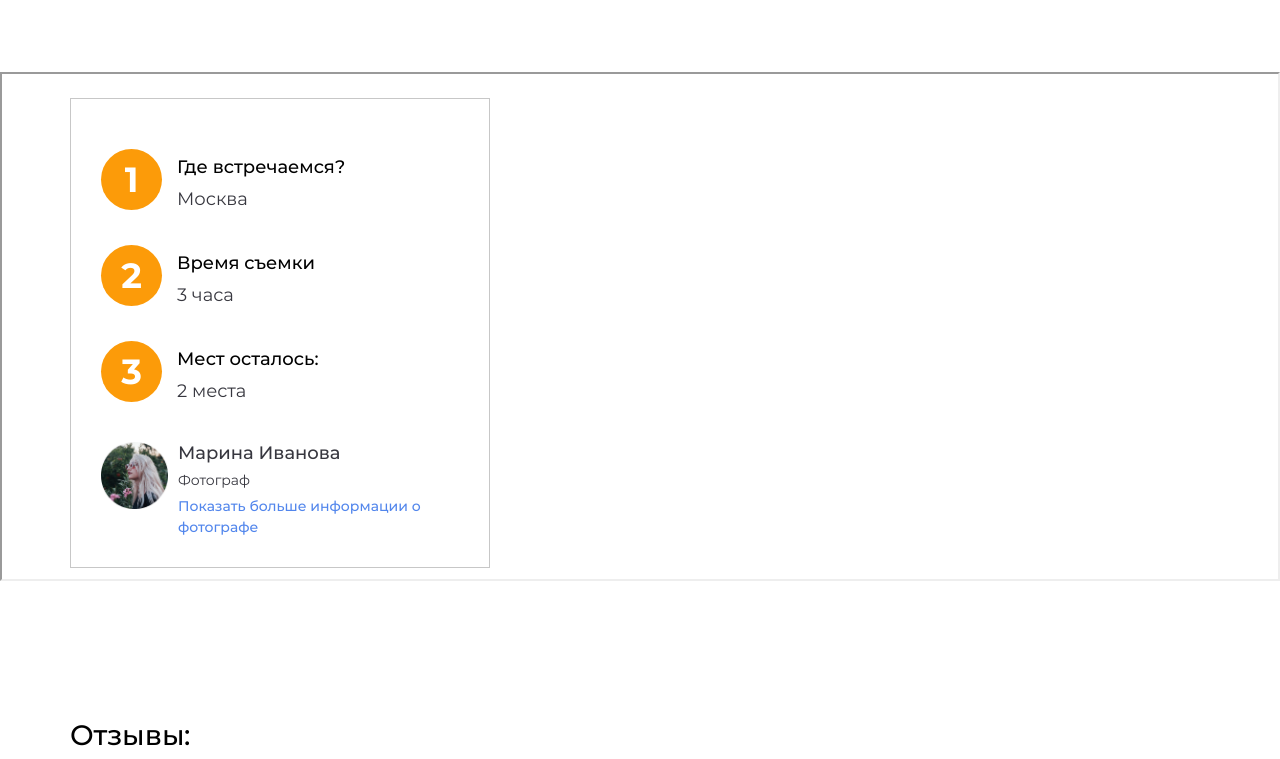
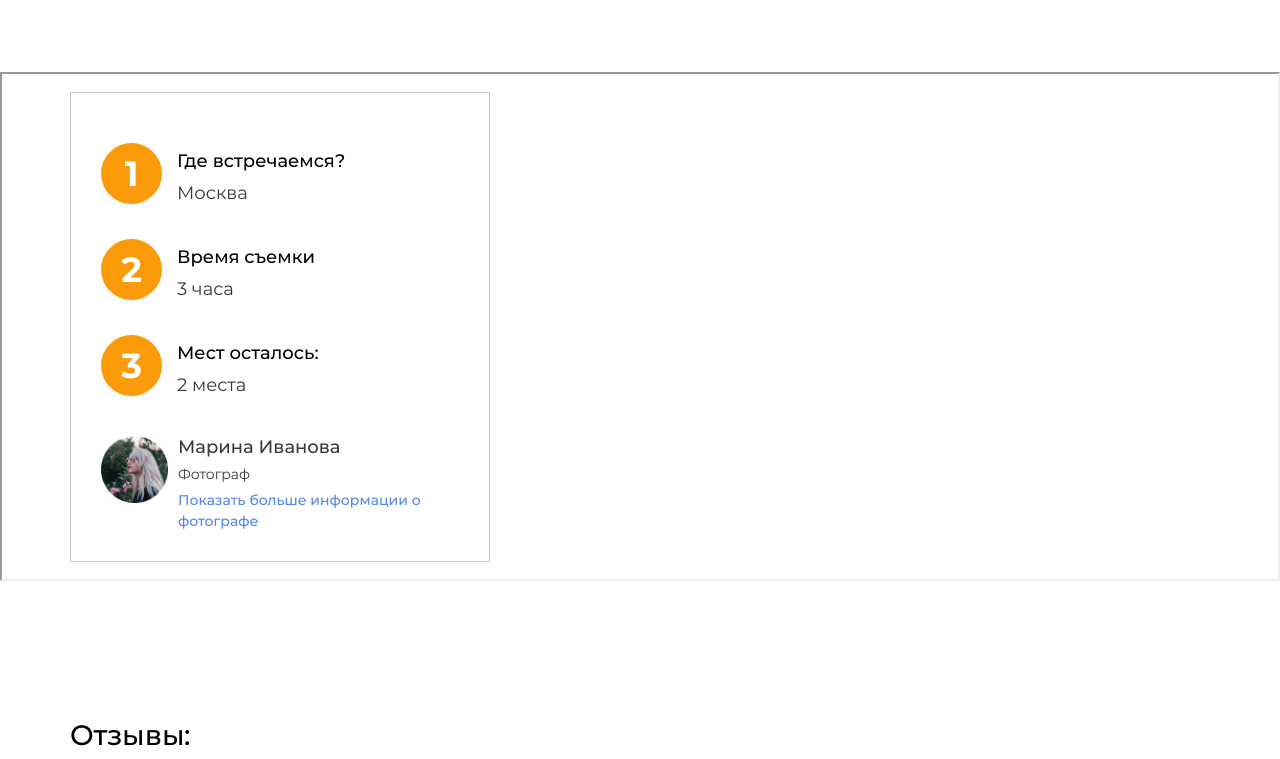
Before and after one commit to egorsv1985/Helyfly, a website: page src/index.html in a window 1280 px wide. Shown: the part 3364-4123 px from the top of the page. Drawn offline with nearby package versions, Linux system fonts and the light colour scheme; files that its build step writes are made by us from their sources.

Commit message:
fixed bags in block map__card

```diff
--- a/src/assets/scss/blocks/_reviews.scss
+++ b/src/assets/scss/blocks/_reviews.scss
@@ -217,6 +217,7 @@
 			@include media (xs) {
 
 				right: 32%;
+				top: 30%
 			}
 
 			@include media (sm) {
@@ -226,6 +227,7 @@
 
 			@include media (md) {
 				right: 41%;
+				top: 13%;
 			}
 		}
 
@@ -242,6 +244,7 @@
 
 			@include media (md) {
 				left: 41%;
+				top: 13%;
 			}
 		}
 	}
--- a/src/assets/scss/components/_map-box.scss
+++ b/src/assets/scss/components/_map-box.scss
@@ -1,10 +1,13 @@
 .map {
 	.container {
 		@extend %container;
-		// &--absolute {
-		// 	width: 420px;
-		// }
+
+		&__card {
+			@include pos (absolute, $top: 0, $left: 50%, $bottom: 0);
+			transform: translate(-50%);
+		}
 	}
+
 	// .map__map-box
 	&__map-box {
 		display: none;
@@ -15,16 +18,7 @@
 			@include border (1px, solid, $secondaryColor);
 			@include flex ($flex-direction: column);
 			padding: 50px 30px;
-			@include pos (absolute, $top: 5%, $left: 70px);
+			margin-top: 20px;
 		}
-		@include media (lg) {
-			left: 150px;
-		}
-		@include media (el) {
-			left: 388px;
-		}
-
 	}
-
-
 }
--- a/src/index.html
+++ b/src/index.html
@@ -275,7 +275,7 @@
             </div>
         </div>
 
-        <div class="container container--absolute">
+        <div class="container container__card">
             <div class="map__map-box map-box">
                 <div class="map-box__item item">
                     <div class="item__num">1</div>
```
Also changed, not shown: gulpfile.js (+19 -4 lines), dist/assets/css/style.min.css, dist/index.html, 1 other file.
